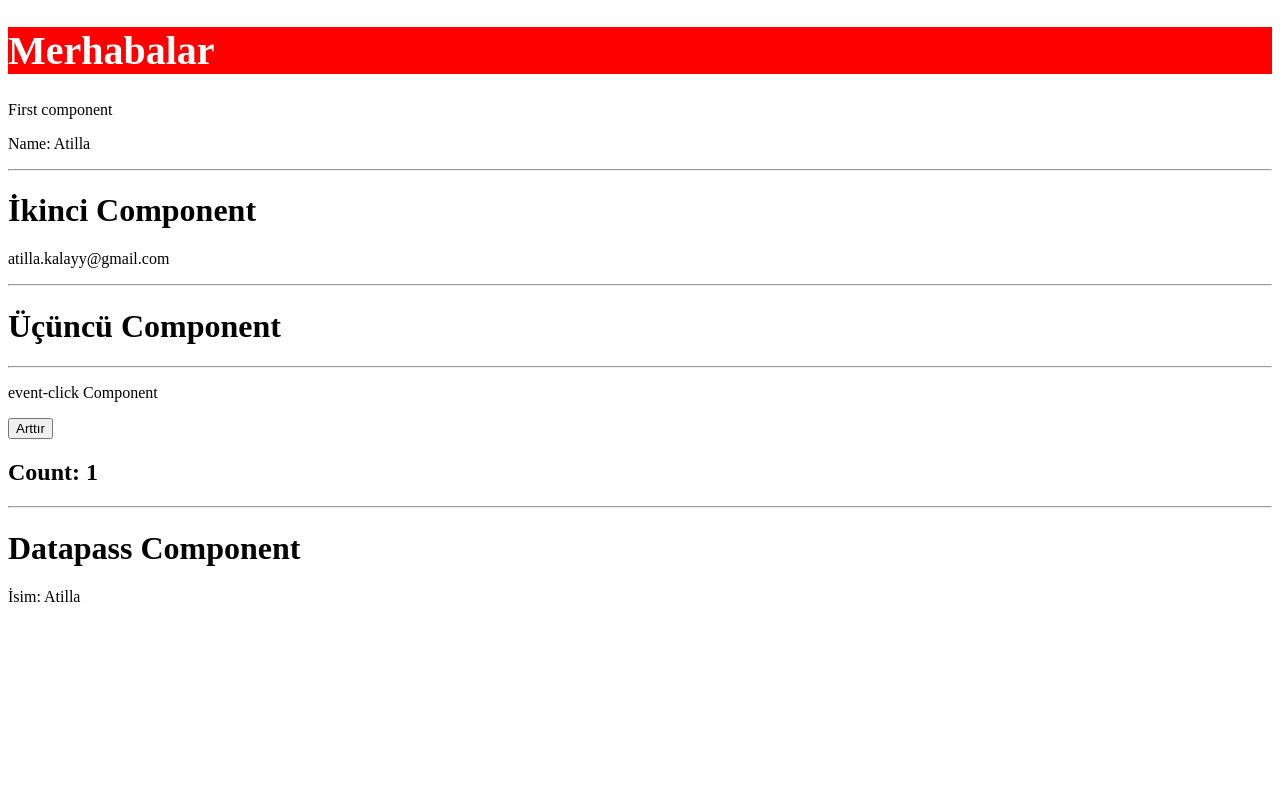
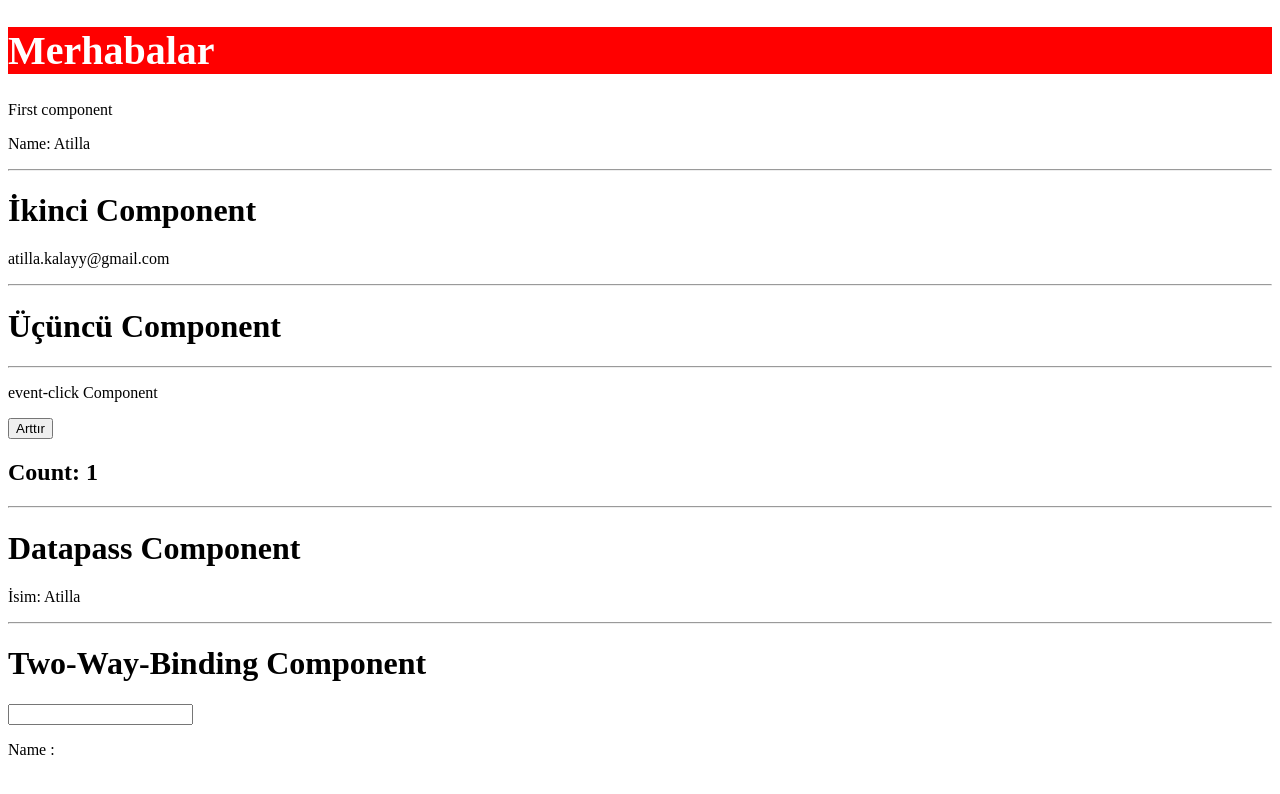
Before and after one commit to atillakalay/TurkcellAngularCourse, an Angular app in the folder angularapp/: page / in a window 1280 px wide. Shown: the top 794 px of the page. Built offline with nearby package versions, Linux system fonts and the light colour scheme.

Commit message:
Two-way binding lesson completed.

```diff
--- a/angularapp/src/app/app.component.html
+++ b/angularapp/src/app/app.component.html
@@ -10,3 +10,5 @@
 <app-event-click></app-event-click>
 <hr>
 <app-datapass-input name="Atilla"></app-datapass-input>
+<hr>
+<app-two-way-binding></app-two-way-binding>
--- a/angularapp/src/app/pages/datapass-input/datapass-input.component.ts
+++ b/angularapp/src/app/pages/datapass-input/datapass-input.component.ts
@@ -7,6 +7,8 @@ import { Component, Input } from '@angular/core';
 })
 export class DatapassInputComponent {
 
+
+
   @Input() name:string | undefined
 
 }
--- /dev/null
+++ b/angularapp/src/app/pages/two-way-binding/two-way-binding.component.html
@@ -0,0 +1,3 @@
+<h1>Two-Way-Binding Component</h1>
+<input type="text" [(ngModel)]="name">
+<p>Name : {{name}}</p>
```
Also changed, not shown: angularapp/src/app/app.module.ts (+6 -2 lines), angularapp/src/app/pages/two-way-binding/two-way-binding.component.ts (added, +10 -0 lines), angularapp/src/app/pages/two-way-binding/two-way-binding.component.css (added), 1 other file (tests, documents, lock files or other folders).
